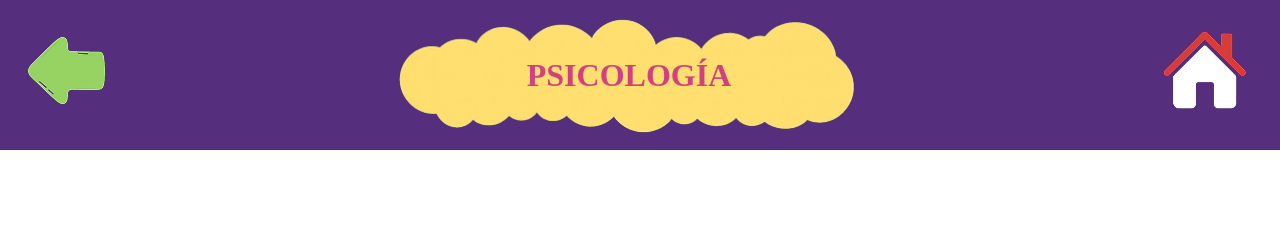
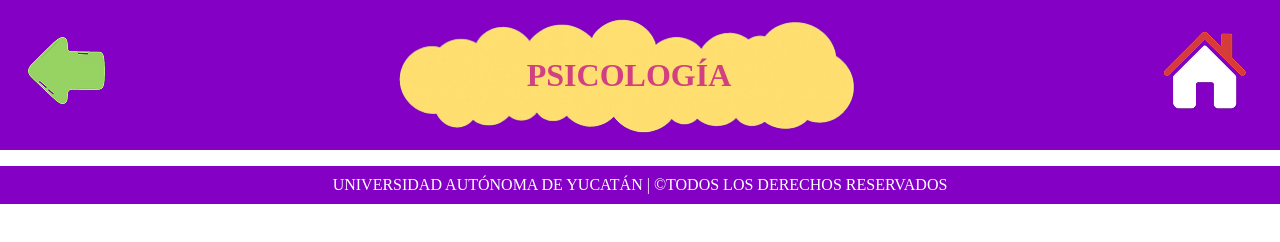
Before and after one commit to AlvaroXC/primer-contacto-psicologia, a plain HTML site: page index.html in a window 1280 px wide. Drawn offline with Linux system fonts and the light colour scheme.

Commit message:
add footer

```diff
--- a/css/style.css
+++ b/css/style.css
@@ -1,6 +1,7 @@
 :root {
-    --morado: #552F7E;
+    --morado: #8300C4;
     --rosado: #D14081;
+    --blanco: #FFFFFF
 }
 .header{
     background-color: var(--morado);
@@ -27,3 +28,22 @@
     text-align: center;
     font-weight: bold;
 }
+
+.header__enlace{
+    transition-property: transform;;
+    transition-duration: 0.3s;
+}
+
+.header__enlace:hover{
+    transform: scale(1.2);
+}
+
+.footer{
+    background-color: var(--morado);
+}
+
+.footer__parrafo{
+    padding: 10px 0;
+    text-align: center;
+    color: var(--blanco);
+}
--- a/index.html
+++ b/index.html
@@ -9,7 +9,7 @@
 </head>
 <body>
     <header class="header">
-        <div class="flecha">
+        <div class="header__enlace">
             <a href="https://app.prevencionamigable.com.mx/#games">
                 <img src="src/img/flecha.png" alt="imagen flecha">
             </a>
@@ -19,7 +19,7 @@
                 <h1 class="nube__heading">PSICOLOGÍA</h1>
             </div>
         </div>
-        <div class="casa">
+        <div class="header__enlace">
             <a href="https://app.prevencionamigable.com.mx/">
                 <img src="src/img/casa.png" alt="imagen casa">
             </a>
@@ -28,6 +28,10 @@
     <main>
 
     </main>
-    <footer class="footer"></footer>
+    <footer class="footer">
+        <p class="footer__parrafo">
+            UNIVERSIDAD AUTÓNOMA DE YUCATÁN | ©TODOS LOS DERECHOS RESERVADOS
+        </p>
+    </footer>
 </body>
 </html>
```
Also changed, not shown: 1 other file.
